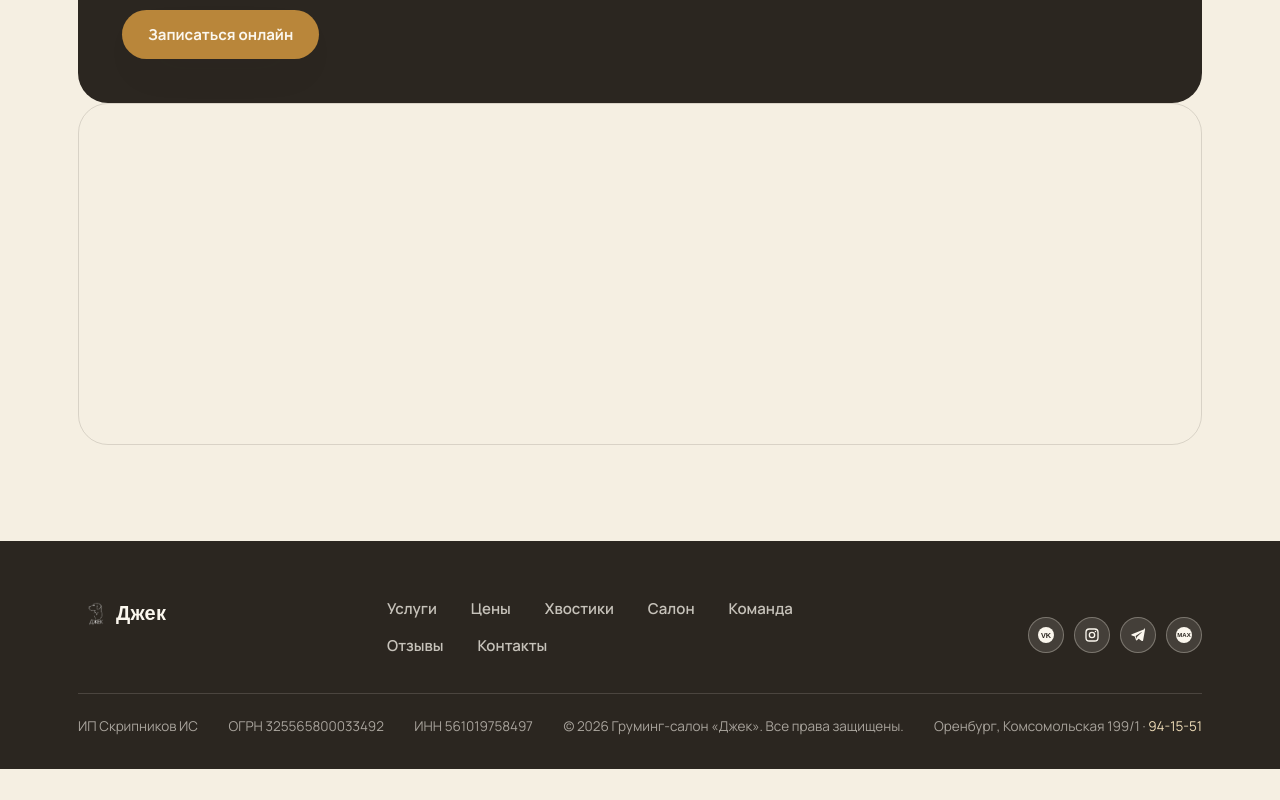
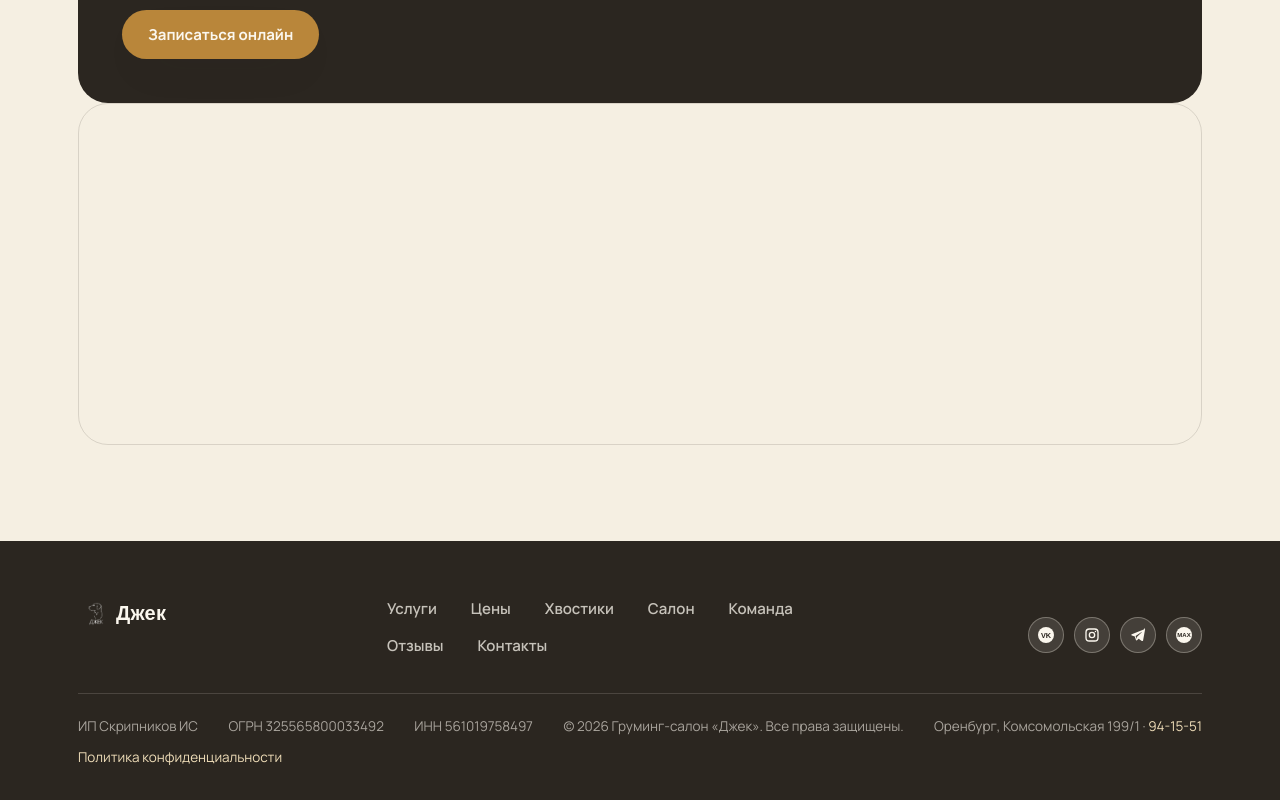
Before and after one commit to skripnikovilya17-beep/grooming, a plain HTML site: page index.html in a window 1280 px wide. Shown: the part 7161-7961 px from the top of the page. Before the commit the page ends 7930 px from the top, so only its background shows below. Drawn offline with Linux system fonts and the light colour scheme; a script that the page names is missing; a web font is replaced by a local one.

Commit message:
Update index.html

```diff
--- a/index.html
+++ b/index.html
@@ -908,6 +908,7 @@
 		  <span>ИНН 561019758497</span>
       <span>© 2026 Груминг-салон «Джек». Все права защищены.</span>
       <span>Оренбург, Комсомольская 199/1 · <a href="tel:+73532941551" style="color:#EFDDB8">94-15-51</a></span>
+		<span><a href="privacy.html" style="color:#EFDDB8">Политика конфиденциальности</a></span>
     </div>
   </div>
 </footer>
```
